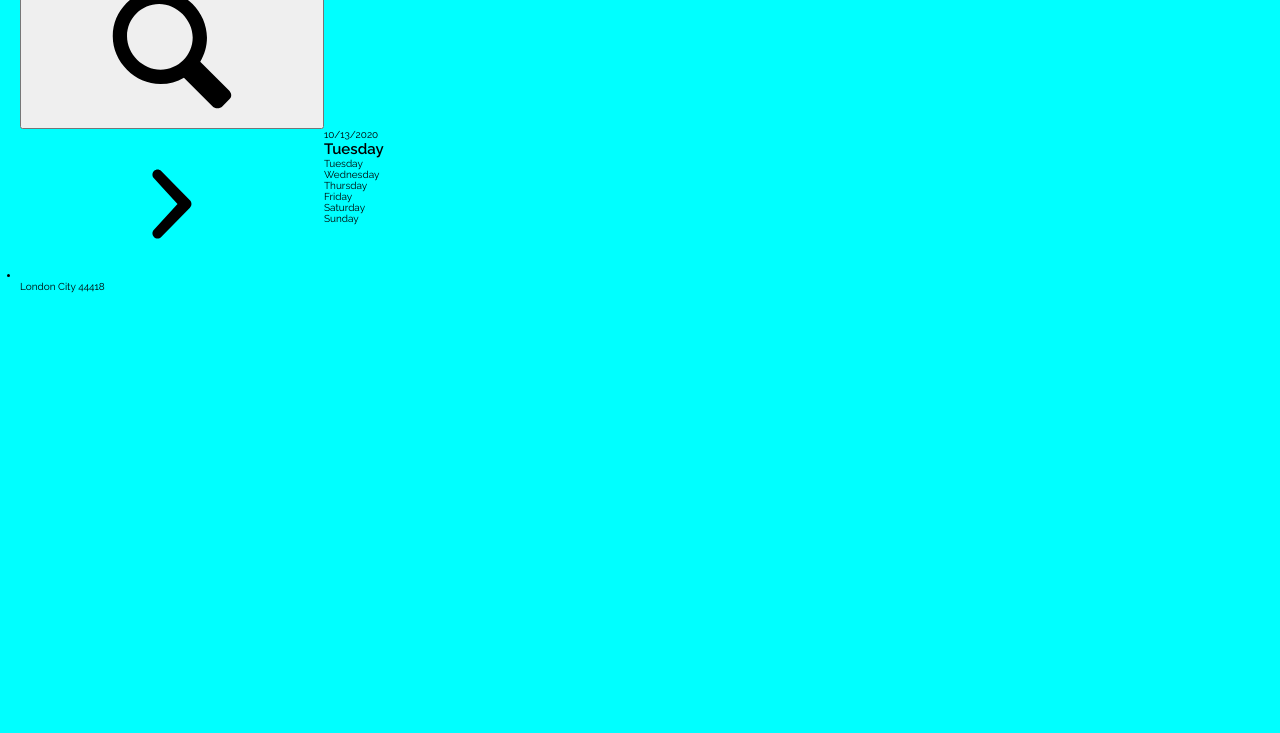
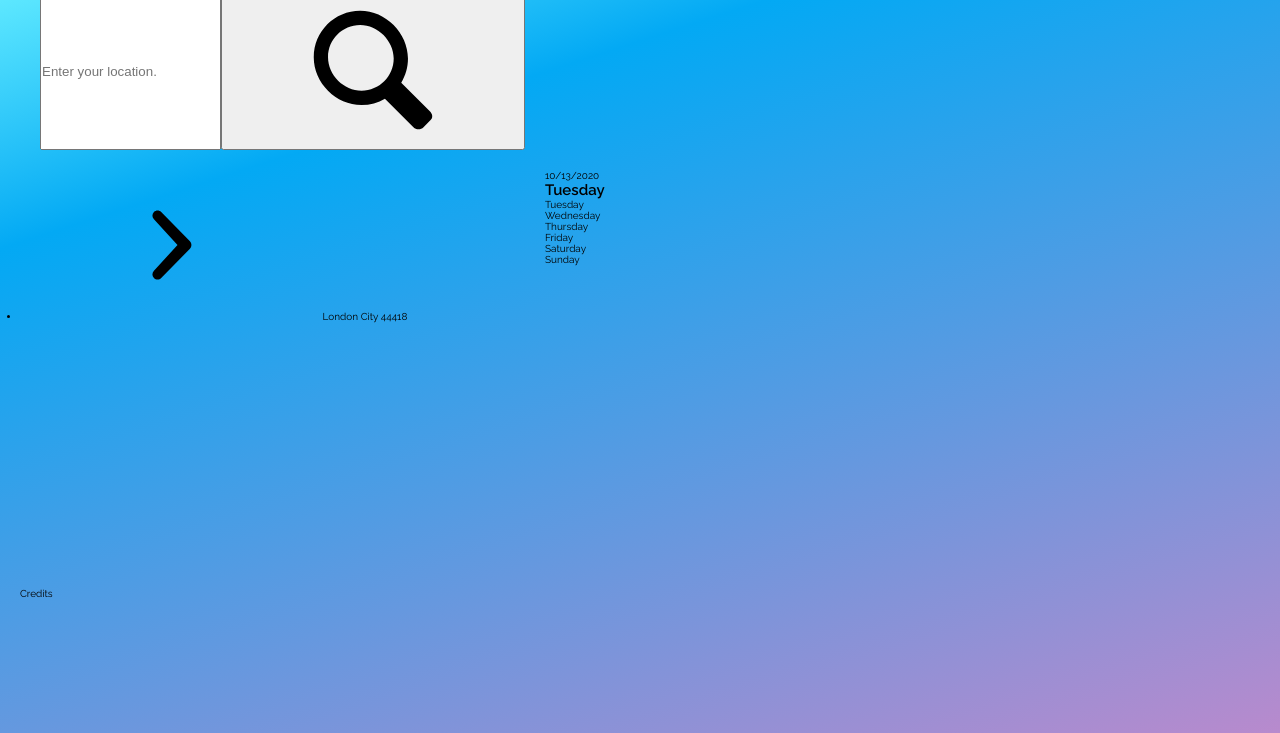
Before and after one commit to bolajiayeni/weather-app, a plain HTML site: page src/index.html in a window 1280 px wide. Shown: the part 67-800 px from the top of the page. Drawn offline with Linux system fonts and the light colour scheme.

Commit message:
changed some css styles

```diff
--- a/src/css/style.css
+++ b/src/css/style.css
@@ -6,22 +6,28 @@
     box-sizing: inherit;
 }
 
+:root {
+    --gradient-color-1: rgba(184,138,205,1);
+    --gradient-color-2: rgba(3,169,244,1);
+    --gradient-color-3: rgba(95,233,255,1);
+
+}
+
 html {
     box-sizing: border-box;
     font-size: 62.5%;
 }
 
 body {
-    background: rgb(184,138,205);
-    background: linear-gradient(342deg, rgba(184,138,205,1) 0%, rgba(3,169,244,1) 74%, rgba(95,233,255,1) 95%);
+    background: linear-gradient(342deg, var(--gradient-color-1) 0%, var(--gradient-color-2) 74%, var(--gradient-color-3) 95%);
     font-family: 'Raleway', sans-serif;
 
 }
 .content {
-    background-color: aqua;
+
     width: 100%;
     height: 100vh;
-    padding: 2rem;
+    padding: 4rem 2rem;
 
     display: grid;
     grid-template-rows: 1fr 4fr 1fr;
@@ -29,6 +35,11 @@ body {
 }
 
 .search {
+    display: flex;
+    padding: 2rem;
+}
+
+.logo-box {
 
 }
 
@@ -41,3 +52,8 @@ body {
     grid-row: 2 / 3;
     grid-column: 2 / 3;
 }
+
+.credits {
+    grid-row: ;
+    grid-column: 1 / -1;
+}
--- a/src/index.html
+++ b/src/index.html
@@ -27,6 +27,10 @@
 
             </button>
 
+        </div>
+
+        <div class="logo-box">
+            Logo
         </div>
 
         <div class="locations">
@@ -67,6 +71,10 @@
             <div class="weather__item">Sunday</div>
         </div>
 
+        <div class="credits">
+            Credits
+        </div>
+
     </div>
 
     <script>
```
